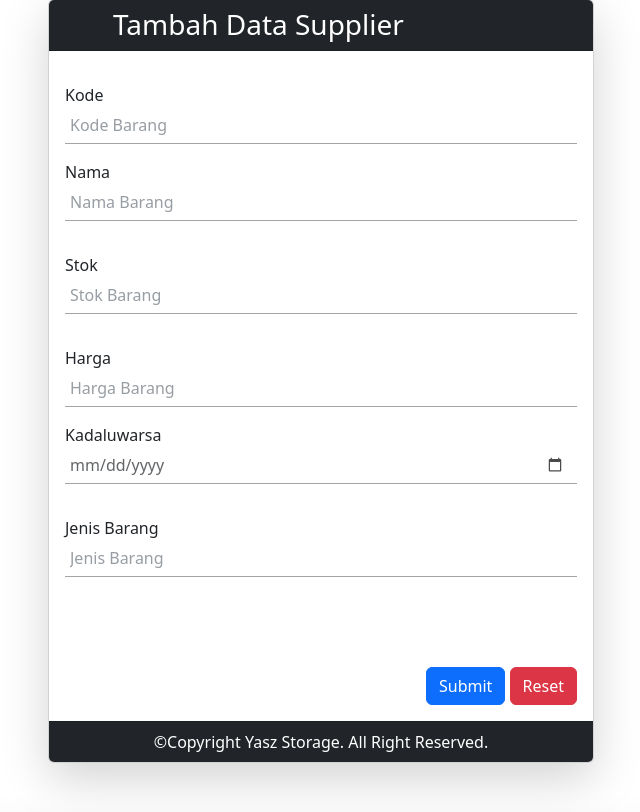
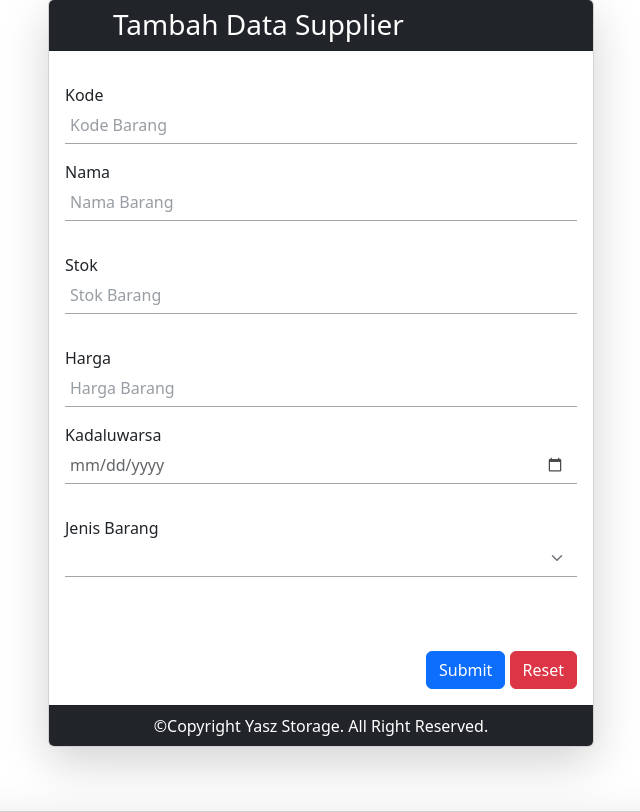
Before and after one commit to iyasz/pwpb_crud, a PHP site: page /barang/ in a window 1280 px wide. Shown: the part 143-955 px from the top of the page, without its empty margins (319-959 px from the left). Run offline with PHP 8.4, Linux system fonts and the light colour scheme; data comes from the database, SQL or seed files in the repository.

Commit message:
menambah desain inpt

```diff
--- a/barang/index.php
+++ b/barang/index.php
@@ -126,7 +126,7 @@ if (isset($_POST['delete'])) {
                 </div>
                 <div class="form-group mt-3">
                   <label for="">Stok <i class='bx bx-user-pin'></i></label>
-                  <input type="text" autocomplete="off" name="stok" placeholder="Stok Barang" required class="form-control mb-3 aa">
+                  <input type="number" autocomplete="off" name="stok" placeholder="Stok Barang" required class="form-control mb-3 aa">
                 </div>
                 <div class="form-group mt-3">
                   <label for="">Harga <i class='bx bx-phone'></i></label>
@@ -138,7 +138,11 @@ if (isset($_POST['delete'])) {
                 </div>
                 <div class="form-group mt-3">
                   <label for="">Jenis Barang <i class='bx bx-envelope'></i></label>
-                  <input type="text" required name="jenis" placeholder="Jenis Barang" autocomplete="off" class="form-control mb-3 aa">
+                  <select class="form-select aa" aria-label="Default select example">
+                    <option selected></option>
+                    <option value="makanan">Makanan</option>
+                    <option value="minum">Minum</option>
+                  </select>
                 </div>
                 <p class="text-primary pp"><?php if (isset($alert)) {
                                               echo $alert;
```
